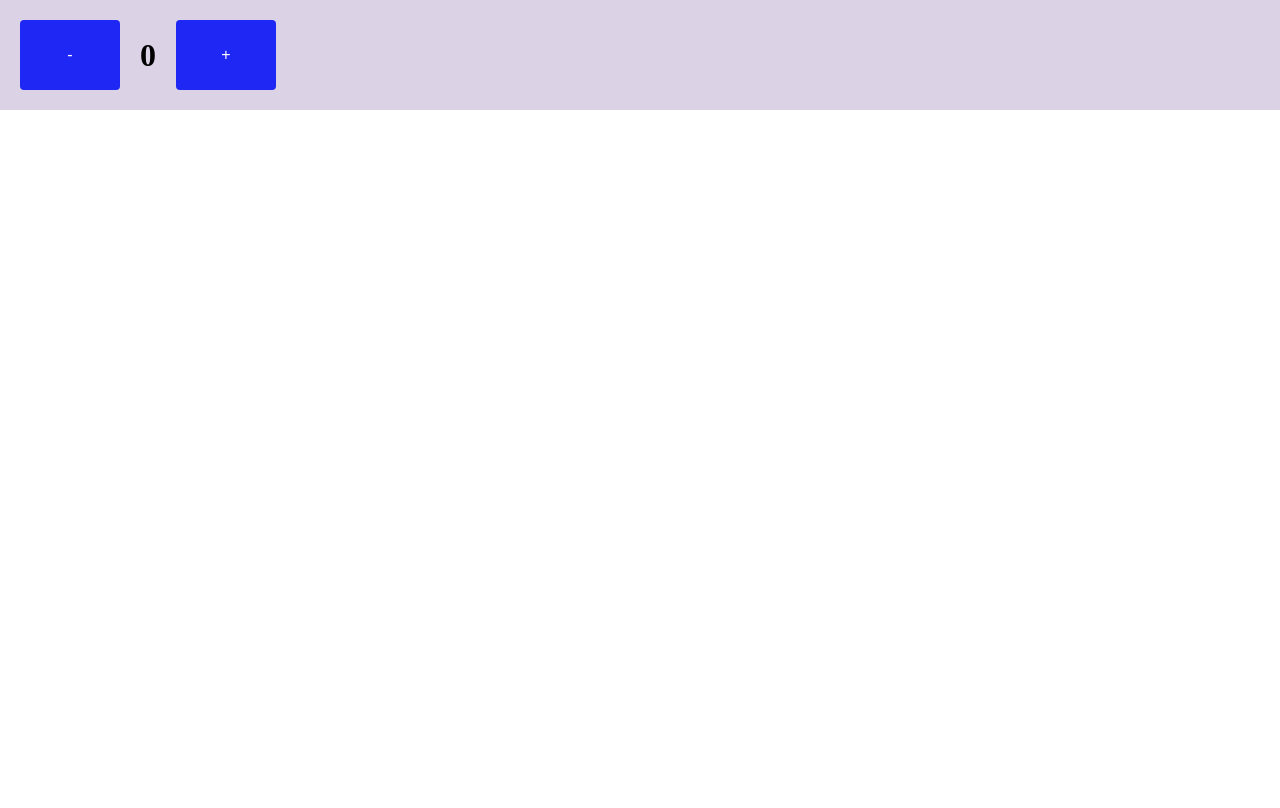
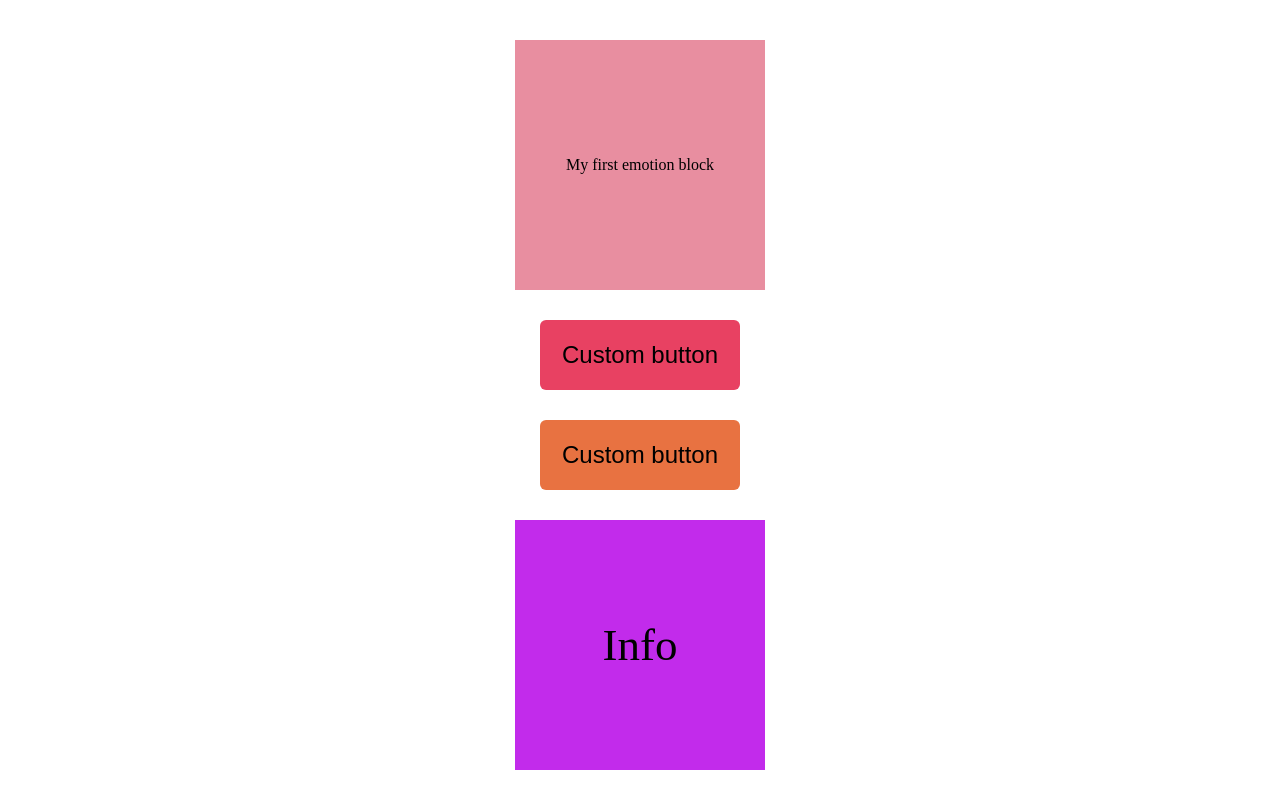
Before and after one commit to katezavertyaeva/cohort37-ts, a React (Create React App) app: page / in a window 1280 px wide. Built offline with nearby package versions, Linux system fonts and the light colour scheme.

Commit message:
Add lesson 08

```diff
--- a/package.json
+++ b/package.json
@@ -3,6 +3,8 @@
   "version": "0.1.0",
   "private": true,
   "dependencies": {
+    "@emotion/react": "^11.11.4",
+    "@emotion/styled": "^11.11.5",
     "@testing-library/jest-dom": "^5.17.0",
     "@testing-library/react": "^13.4.0",
     "@testing-library/user-event": "^13.5.0",
--- a/src/App.tsx
+++ b/src/App.tsx
@@ -1,10 +1,13 @@
 import './App.css';
 
 // Lessons
-import Lesson06 from './lessons/Lesson06/Lesson06';
-import Lesson07 from './lessons/Lesson07/Lesson07';
+// import Lesson06 from 'lessons/Lesson06/Lesson06';
+// import Lesson07 from 'lessons/Lesson07/Lesson07';
+import Lesson08 from 'lessons/Lesson08/Lesson08';
+
 
 // Homeworks
+import Homework07 from 'homeworks/Homework07/Homework07'
 
 // Consultations
 
@@ -13,7 +16,9 @@
   return (
     <div className="App">
       {/* <Lesson06 /> */}
-      <Lesson07 />
+      {/* <Lesson07 /> */}
+      {/* <Homework07 /> */}
+      <Lesson08 />
     </div>
   );
 }
--- a/src/components/Counter/Counter.tsx
+++ b/src/components/Counter/Counter.tsx
@@ -1,8 +1,8 @@
 import "./styles.css";
-import Button from "../Button/Button";
+import Button from "components/Button/Button";
+import { CounterProps } from "./types";
 
-//ДЗ  - типизировать props компонента
-function Counter({ countValue, onMinusClick, onPlusClick }: any) {
+function Counter({ countValue, onMinusClick, onPlusClick }: CounterProps) {
   return (
     <div className="counter-wrapper">
       <div className="button-control">
--- /dev/null
+++ b/src/components/Counter/types.ts
@@ -0,0 +1,5 @@
+export interface CounterProps {
+  countValue: number,
+  onMinusClick: () => void,
+  onPlusClick: () => void
+}
--- a/src/components/LoginForm/LoginForm.jsx
+++ b/src/components/LoginForm/LoginForm.jsx
@@ -1,5 +1,5 @@
 import "./styles.css";
-import Input from "../Input/Input";
+import Input from "components/Input/Input";
 import Button from "components/Button/Button";
 
 function LoginForm() {
--- /dev/null
+++ b/src/homeworks/Homework07/Homework07.tsx
@@ -0,0 +1,31 @@
+import Feedback from "components/Feedback/Feedback"
+import { useState } from "react";
+
+function Homework07() {
+  const [like, setLike] = useState<number>(0);
+  const [dislike, setDislike] = useState<number>(0);
+
+  const addLike = (): void => {
+    setLike((prevValue) => prevValue + 1);
+  };
+
+  const addDislike = (): void => {
+    setDislike((prevValue) => prevValue + 1);
+  };
+
+  const resetResults = (): void => {
+    setLike(0);
+    setDislike(0);
+  };
+
+  return (
+    <Feedback
+      like={like}
+      dislike={dislike}
+      addLike={addLike}
+      addDislike={addDislike}
+      resetResults={resetResults} />
+    )
+}
+
+export default Homework07
--- /dev/null
+++ b/src/lessons/Lesson08/Lesson08.tsx
@@ -0,0 +1,30 @@
+import {
+  BoxComponent,
+  Lesson08Component,
+  ButtonComponent,
+  InfoBoxComponent
+} from './styles';
+
+function Lesson08() {
+  // 2 подход - inline styles
+  // const styleObject = {
+  //   fontSize: '42px',
+  //   color: 'red'
+  // }
+  const typeButton = true;
+
+  return (
+    <Lesson08Component>
+      <BoxComponent>My first emotion block</BoxComponent>
+      <ButtonComponent mainButton={typeButton}>Custom button</ButtonComponent>
+      <ButtonComponent>Custom button</ButtonComponent>
+      <InfoBoxComponent>Info</InfoBoxComponent>
+      {/* 2 подход - inline styles (в атрибут style передаётся объект) */}
+      {/* <p style={{ fontSize: '24px', color: 'blue' }}>Hello</p>
+      <p style={styleObject}>Hello</p>
+      <div style={styleObject}>Bye</div> */}
+    </Lesson08Component>
+  )
+}
+
+export default Lesson08
--- /dev/null
+++ b/src/lessons/Lesson08/styles.ts
@@ -0,0 +1,46 @@
+import { css } from '@emotion/react';
+import styled from "@emotion/styled";
+
+interface ButtonComponentPropsStyled {
+  mainButton?: boolean
+}
+
+//создание шаблона стилей с помощью функции css
+const commonBoxStyles = css`
+  display: flex;
+  align-items: center;
+  justify-content: center;
+  width: 250px;
+  height: 250px;
+`
+
+export const Lesson08Component = styled.div`
+ display: flex;
+ flex-direction: column;
+ align-items: center;
+ gap: 30px;
+ padding: 40px;
+`
+
+export const BoxComponent = styled.div`
+  ${commonBoxStyles}
+  background: #E88EA0;
+`
+
+export const InfoBoxComponent = styled.div`
+  ${commonBoxStyles}
+  background: #C22BEB;
+  font-size: 45px;
+`
+
+export const ButtonComponent = styled.button<ButtonComponentPropsStyled>`
+ width: 200px;
+ height: 70px;
+ border: none;
+ /* background: #E84162; */
+ background: ${({ mainButton }) => mainButton ? '#E84162' : '#E87241'} ;
+ border-radius: 6px;
+ font-size: 24px;
+ padding: 10px;
+ cursor: pointer;
+`
```
Also changed, not shown: src/components/Feedback/Feedback.tsx (+4 -20 lines), src/components/Feedback/types.ts (added, +7 -0 lines), 1 other file (tests, documents, lock files or other folders).
